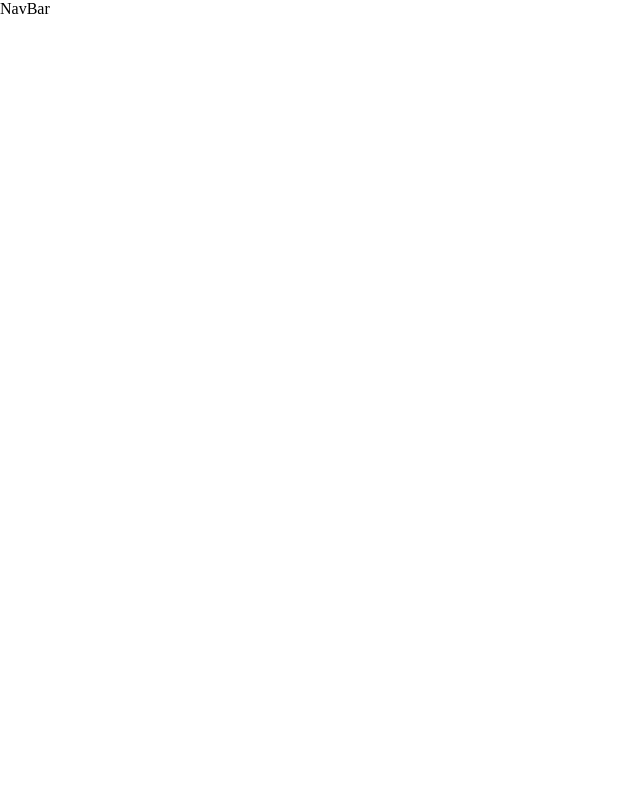
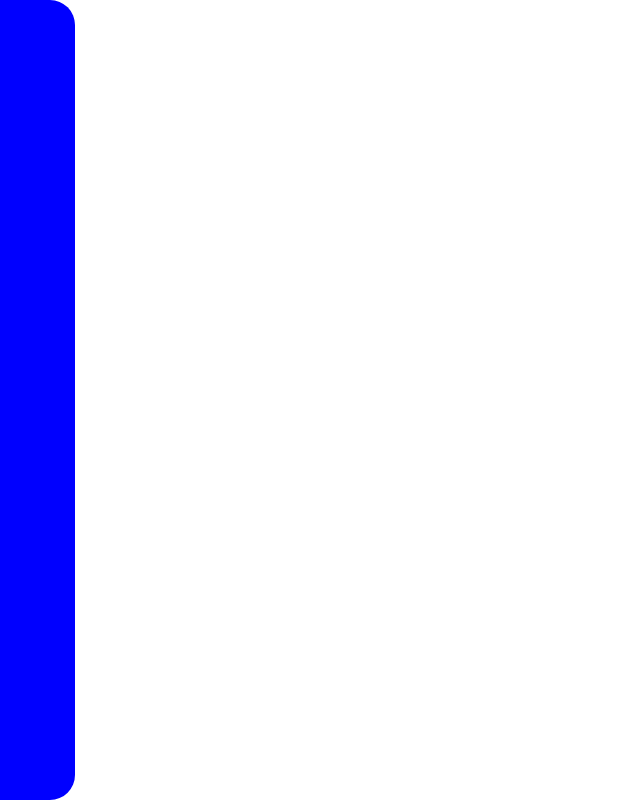
Before and after one commit to mp2003/react, a React (Vite) app: page /testimonial in a window 1280 px wide. Shown: the whole page, without its empty margins (0-640 px from the left). Built offline with nearby package versions, Linux system fonts and the light colour scheme.

Commit message:
added icons

```diff
--- a/package.json
+++ b/package.json
@@ -12,6 +12,7 @@
   "dependencies": {
     "react": "^18.2.0",
     "react-dom": "^18.2.0",
+    "react-icons": "^4.10.1",
     "react-router-dom": "^6.0.0"
   },
   "devDependencies": {
--- /dev/null
+++ b/src/NavBar.css
@@ -0,0 +1,11 @@
+* {
+  margin: 0;
+  padding: 0;
+}
+
+.container{
+    height: 100vh;
+    width: 75px;
+    background: blue;
+    border-radius: 0 25px 25px 0;
+}
--- a/src/NavBar.jsx
+++ b/src/NavBar.jsx
@@ -1,9 +1,15 @@
-import React from 'react'
+import React from "react";
+import "./NavBar.css";
+import { BiHomeAlt2, BiSearchAlt, BiUser } from "react-icons/bi";
+import { FiCodepen } from "react-icons/fi";
+import { GiHamburgerMenu } from "react-icons/gi";
 
 const NavBar = () => {
   return (
-    <div>NavBar</div>
-  )
-}
+    <>
+      <div className="container"></div>
+    </>
+  );
+};
 
-export default NavBar
+export default NavBar;
```
Also changed, not shown: 1 other file (tests, documents, lock files or other folders).
